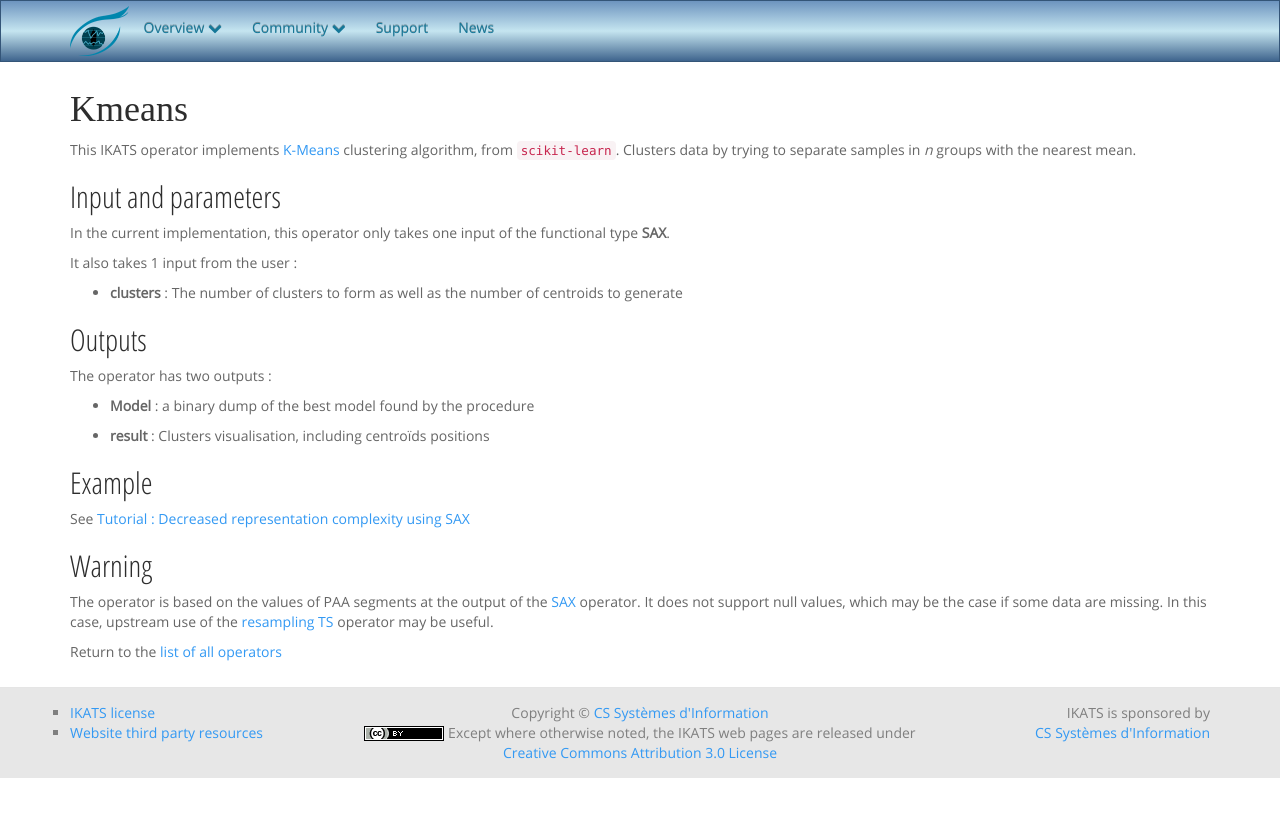
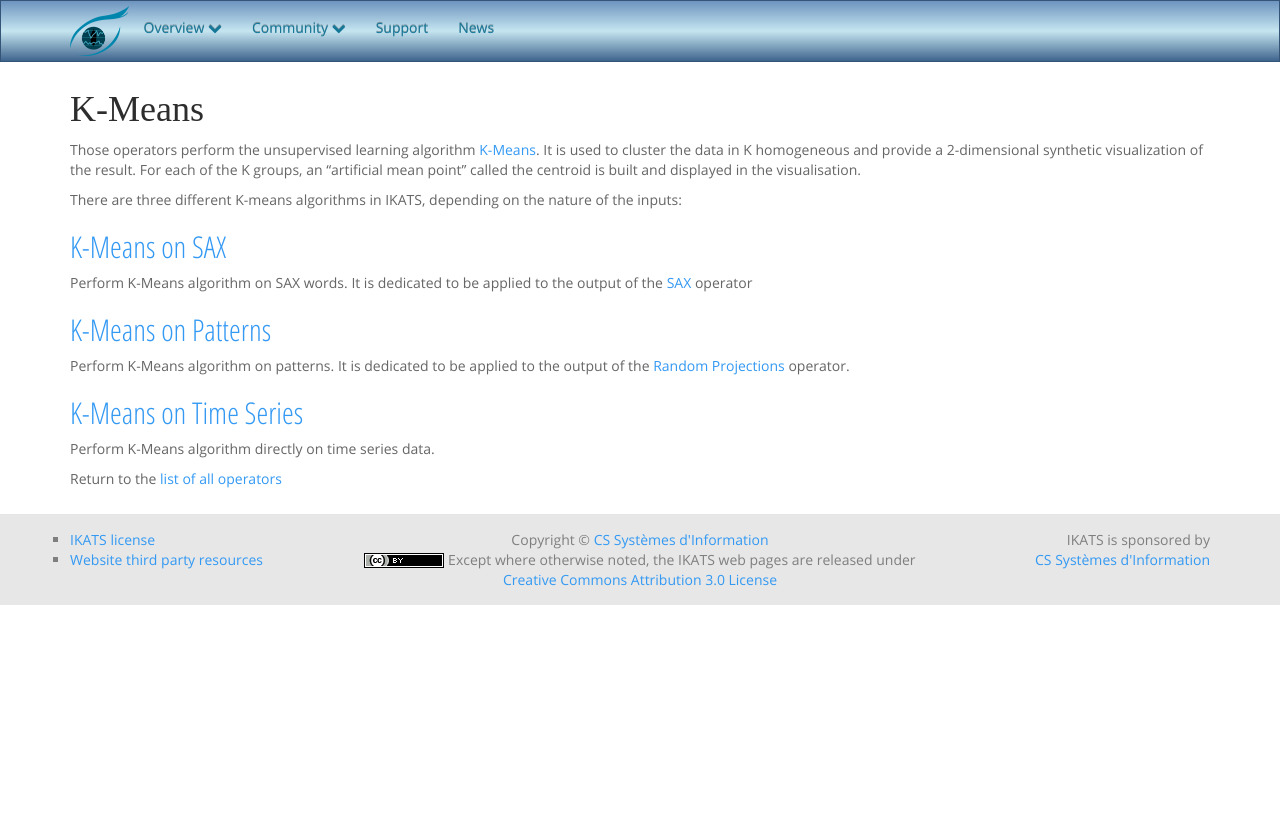
Before and after one commit to IKATS/ikats.github.io, a Jekyll site: the page built from doc/operators/kmeans.md, in a window 1280 px wide. Shown: the top 817 px of the page. Built offline with Jekyll 4.4.1, drawn with Linux system fonts in a browser that asks for light colours; some web fonts are replaced.

Commit message:
Doc operateurs KMeans

```diff
--- a/doc/operators/kmeans.md
+++ b/doc/operators/kmeans.md
@@ -1,38 +1,21 @@
 ---
 title: kmeans
-date: 2018-01-15 15:00:00 +02:00
+date: 2018-12-11 15:00:00 +02:00
 layout: default
 published: true
 ---
-# Kmeans
+# K-Means
+Those operators perform the unsupervised learning algorithm [K-Means](https://en.wikipedia.org/wiki/K-means_clustering). It is used to cluster the data in K homogeneous and provide a 2-dimensional synthetic visualization of the result. For each of the K groups, an "artificial mean point" called the centroid is built and displayed in the visualisation.
 
-This IKATS operator implements [K-Means](https://en.wikipedia.org/wiki/K-means_clustering) clustering algorithm, from `scikit-learn`. Clusters data by trying to separate samples in *n* groups with the nearest mean.
+There are three different K-means algorithms in IKATS, depending on the nature of the inputs:
 
+## [K-Means on SAX](kmeans_on_sax.html)
+Perform K-Means algorithm on SAX words. It is dedicated to be applied to the output of the [SAX](sax.html) operator
 
-## Input and parameters
+## [K-Means on Patterns](kmeansOnPatterns.html)
+Perform K-Means algorithm on patterns. It is dedicated to be applied to the output of the [Random Projections](randomProjections.html) operator.
 
-In the current implementation, this operator only takes one input of the functional type **SAX**.
+## [K-Means on Time Series](kmeans_on_ts.html)
+Perform K-Means algorithm directly on time series data.
 
-It also takes 1 input from the user :
-
-- **clusters** : The number of clusters to form as well as the number of centroids to generate
-
-
-## Outputs
-
-The operator has two outputs :
-
- - **Model** : a binary dump of the best model found by the procedure
-
- - **result** : Clusters visualisation, including centroïds positions
-
-## Example
-See [Tutorial : Decreased representation complexity using SAX](/doc/tutorials/tuto_sax.html)
-
-
-## Warning
-
-The operator is based on the values of PAA segments at the output of the [SAX](/doc/operators/sax.html) operator. It does not support null values, which may be the case if some data are missing. In this case, upstream use of the [resampling TS](/doc/operators/resample.html) operator may be useful.
-
-
-Return to the [list of all operators](/operators.html)
+Return to the [list of all operators](../../operators.html)
```
Also changed, not shown: doc/operators/kmeans_on_sax.md (added, +38 -0 lines), doc/operators/kmeans_on_ts.md (added, +32 -0 lines), operators.md (+1 -2 lines).
